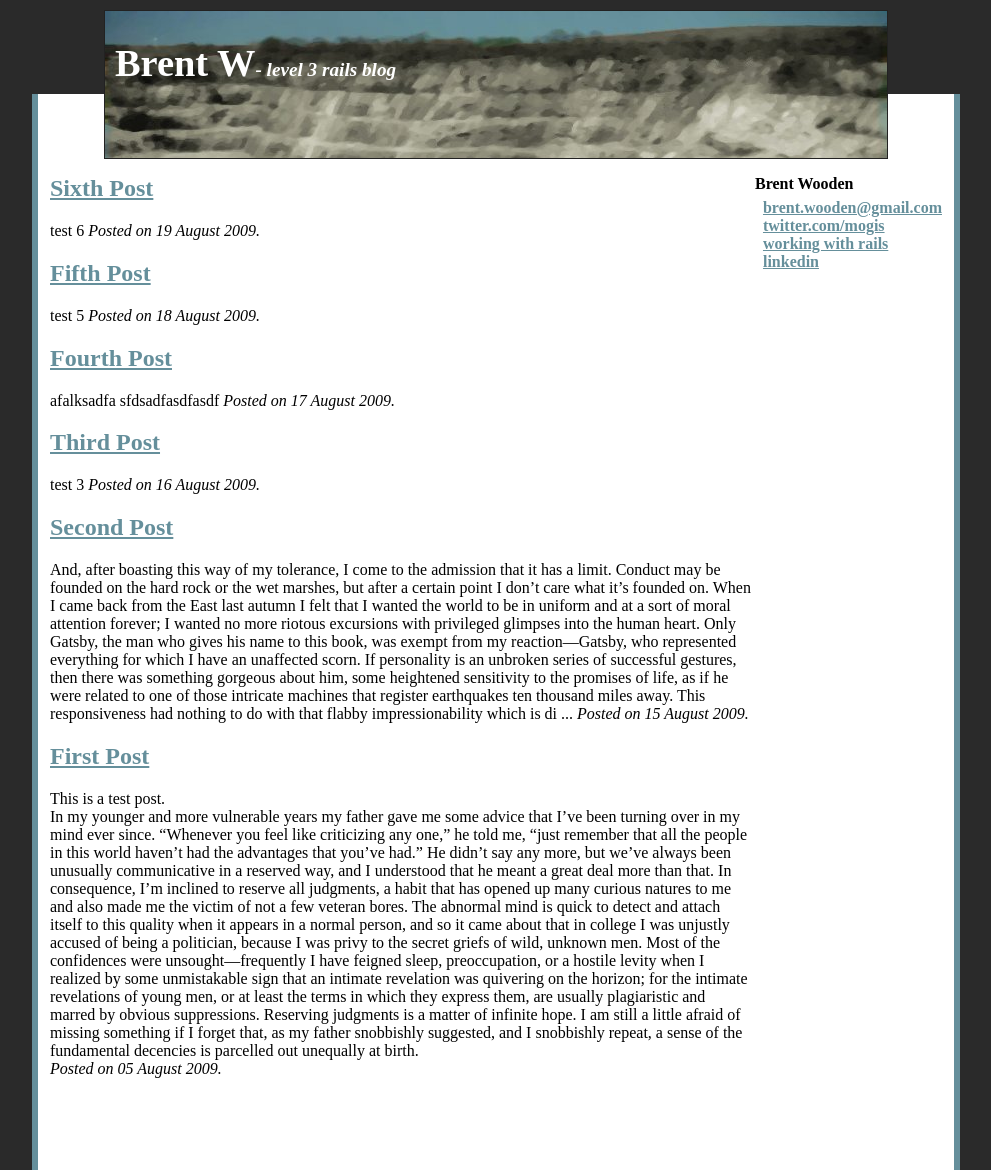
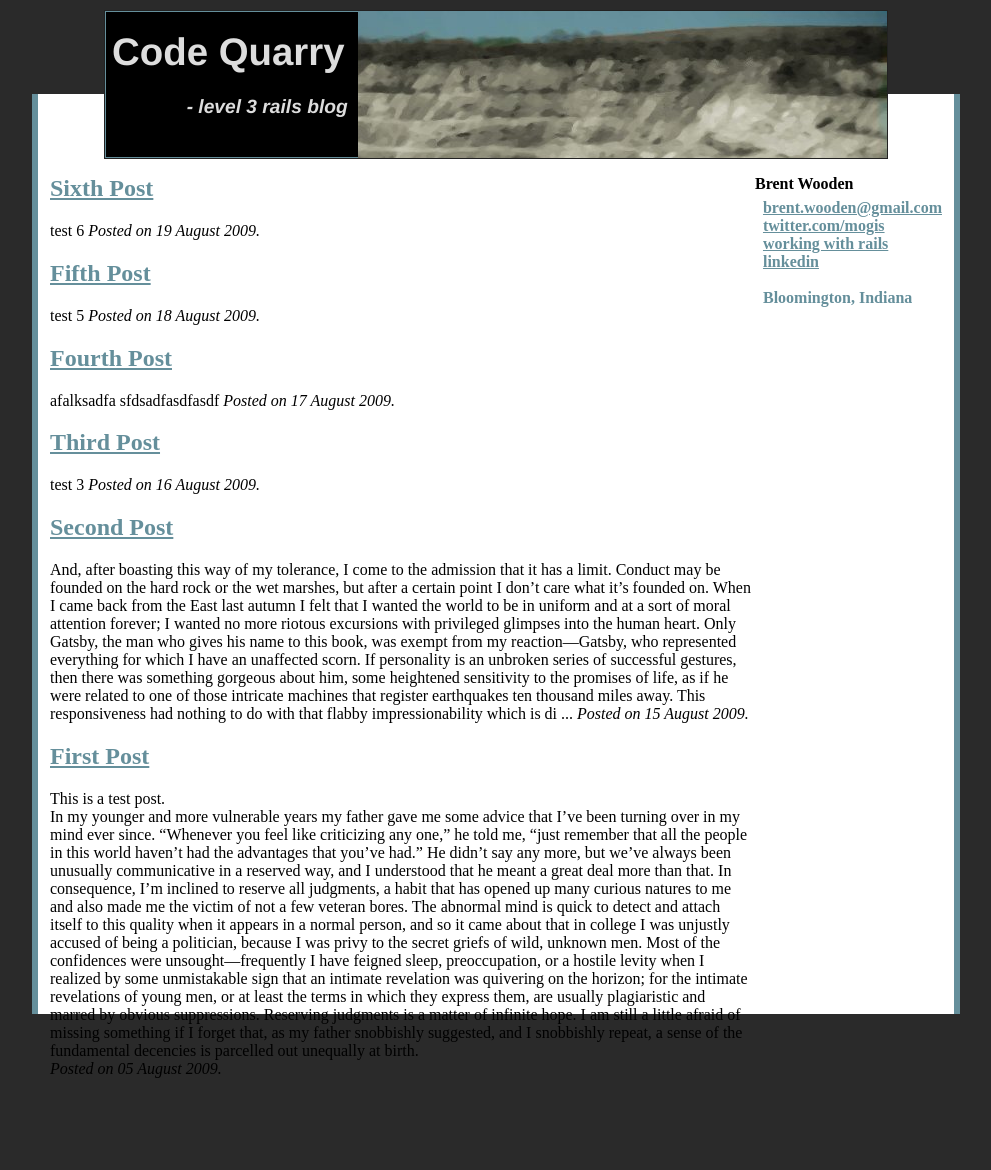
Before and after one commit to BrentW/brentw.github.com, a Jekyll site: the page built from index.html, in a window 1280 px wide. Shown: the whole page, without its empty margins (144-1135 px from the left). Built offline with Jekyll 4.4.1, drawn with Linux system fonts in a browser that asks for light colours; after the commit the page ends 1080 px from its top, so only the background shows below that.

Commit message:
Updating title/style.

```diff
--- a/_layouts/default.html
+++ b/_layouts/default.html
@@ -13,7 +13,11 @@
 
 <div id="wrapper">
   <div id="title">
-    <a href="/"><h1>Brent W<span>- level 3 rails blog</span></h1></a>
+    <div id="text_title">
+    <div>
+    <a href="/"><h1>Code Quarry<span><br /><br />&nbsp;&nbsp;&nbsp;&nbsp;&nbsp;&nbsp;&nbsp;&nbsp;&nbsp;&nbsp;&nbsp;&nbsp;&nbsp;&nbsp;- level 3 rails blog</span></h1></a>
+    </div>
+    </div>
   </div>
 
   <table id="content_wrapper">
@@ -37,6 +41,9 @@
           <li>
             <a href="http://www.linkedin.com/in/brentwooden">linkedin</a>
           </li>
+          <li><br />
+            Bloomington, Indiana
+          </li>
         </ul>
       </td>
     </tr>
--- a/css/style.css
+++ b/css/style.css
@@ -1,4 +1,4 @@
-html, body, h1, table, td, tr {
+chtml, body, h1, table, td, tr {
   margin: 0;
   padding: 0;
 }
@@ -9,6 +9,7 @@
 
 #wrapper {
   width: 70%;
+  height: 100%;
   margin-top: 0;
   margin-left: auto;
   margin-right: auto;
@@ -21,7 +22,7 @@
 }
 
 h1 {
-  margin: 30px 0 36px 10px;
+  margin: 0;
   height: 129px;
   font-size: 2.4em;
 
@@ -41,7 +42,8 @@
 
 #title a {
   text-decoration: none;
-  color: white;
+  color: #ddd;
+  font-family: helvetica;
 }
 
 #title h1 span {
@@ -52,7 +54,6 @@
 #title {
   border: 1px solid #222;
   background-image: url('../images/quarry3.jpg');
-  background-position: center top;
   background-repeat: no-repeat;
   height: 147px;
   width: 782px;
@@ -60,6 +61,20 @@
   margin-right: auto;
   position: relative;
   top: -94px;
+}
+
+#text_title {
+  background-color: black;
+  width: 240px;
+  height: 121px;
+  padding: 6px;
+  padding-top: 18px;
+  border: 1px solid #658f9b;
+  border-right: 0;
+}
+
+#text_title div {
+
 }
 
 #content_wrapper {
@@ -78,4 +93,5 @@
   padding-left: 8px;
   list-style-type: none;
   margin-top: 6px;
+  color: #658f9b;
 }
```
